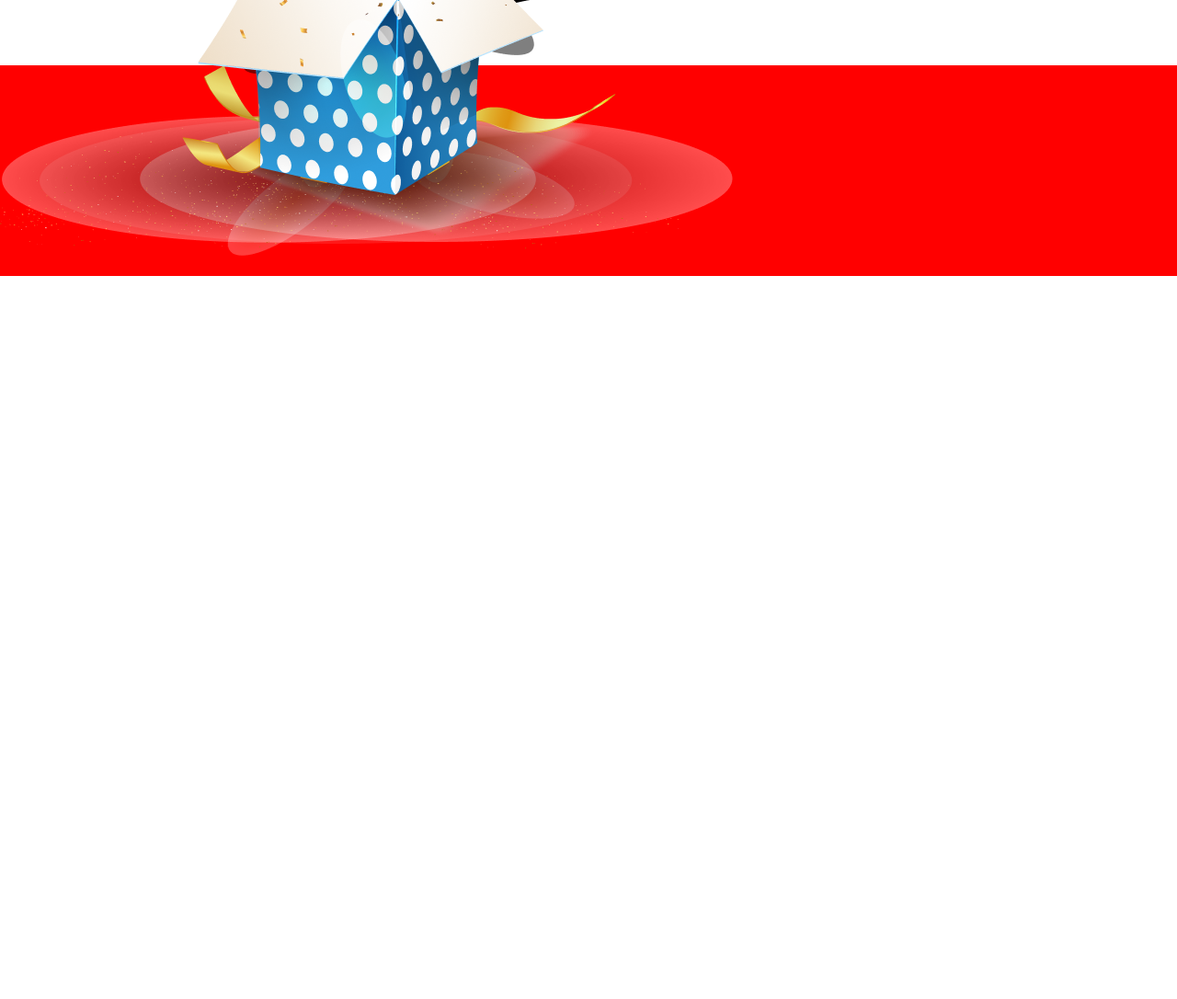
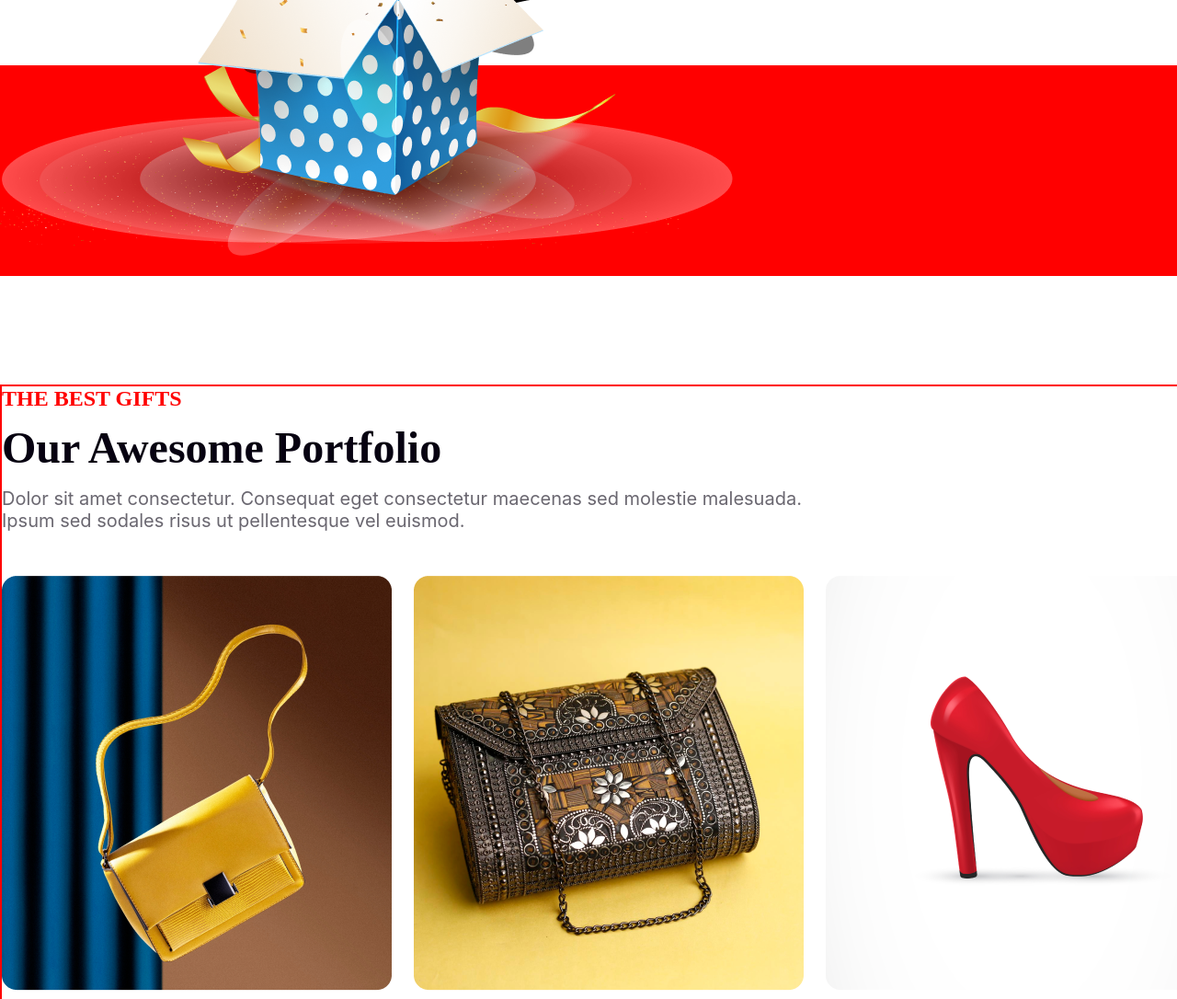
Before and after one commit to muradhossain1/batch-9-a, a plain HTML site: page index.html/index.html in a window 1280 px wide. Shown: the part 3054-4140 px from the top of the page at 92% size. Before the commit the page ends 3354 px from the top, so only its background shows below. Drawn offline with Linux system fonts and the light colour scheme.

Commit message:
added offer

```diff
--- a/index.html/index.html
+++ b/index.html/index.html
@@ -52,6 +52,33 @@
                 <img src="images/Group 44.png" alt="">
             </div>
         </section>
+        <section class="protfolio-content">
+            <div class="protfolio-text">
+                <h5>THE BEST GIFTS</h5>
+                <h1>Our Awesome Portfolio</h1>
+                <p>Dolor sit amet consectetur. Consequat eget consectetur maecenas sed molestie malesuada. <br> Ipsum sed sodales risus ut pellentesque vel euismod. </p>
+            </div>
+            <div class="protfolio-item">
+                <div>
+                    <img src="images/Rectangle 3.png" alt="">
+                </div>
+                <div>
+                    <img src="images/Rectangle 4.png" alt="">
+                </div>
+                <div>
+                    <img src="images/Rectangle 5.png" alt="">
+                </div>
+                <div>
+                    <img src="images/Rectangle 6.png" alt="">
+                </div>
+                <div>
+                    <img src="images/Rectangle 7.png" alt="">
+                </div>
+                <div>
+                    <img src="images/Rectangle 8.png" alt="">
+                </div>
+            </div>
+        </section>
     </main>
     <footer></footer>
 </body>
--- a/index.html/style/style.css
+++ b/index.html/style/style.css
@@ -204,3 +204,39 @@ margin-top: 105px;
     width: 305.69px;
 height: 305.69px;
 }
+.protfolio-content{
+    width: 1320px;
+height: 1163px;
+border: 2px solid red;
+margin: 0 auto;
+margin-top: 120px;
+}
+/* protfolio style */
+.protfolio-text h5{
+    color: rgb(255, 0, 0);
+    font-size: 24px;
+font-weight: 50px;
+
+}
+.protfolio-text h1{
+    color: rgb(7, 2, 17);
+    font-family: Merriweather;
+    font-size: 48px;
+    font-weight: 900;
+    margin-top: 12px;
+}
+.protfolio-text p{
+    color: rgba(7, 2, 17, 0.6);
+font-family: Inter;
+font-size: 20px;
+font-weight: 400;
+margin-top: 16px;
+}
+.protfolio-item{
+    width: 424px;
+height: 450px;
+margin-top: 48px;
+display: grid;
+grid-template-columns: repeat(3, 1fr);
+gap: 24px;
+}
```
